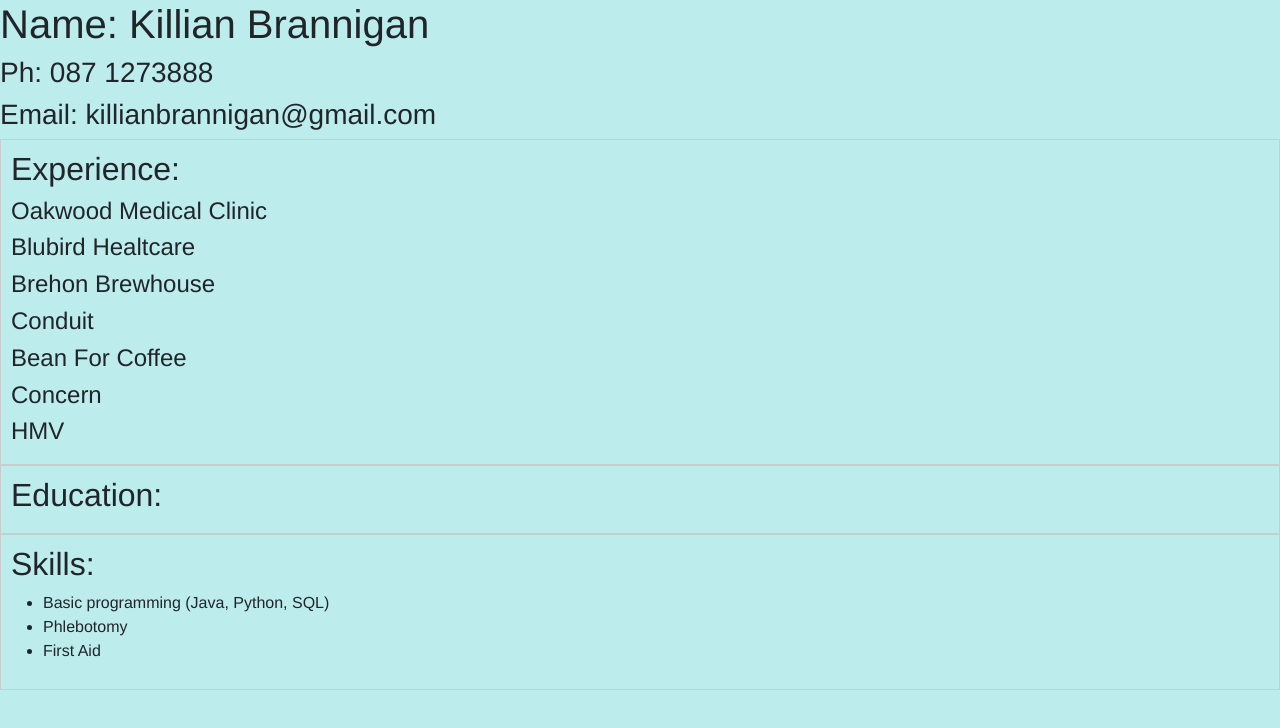
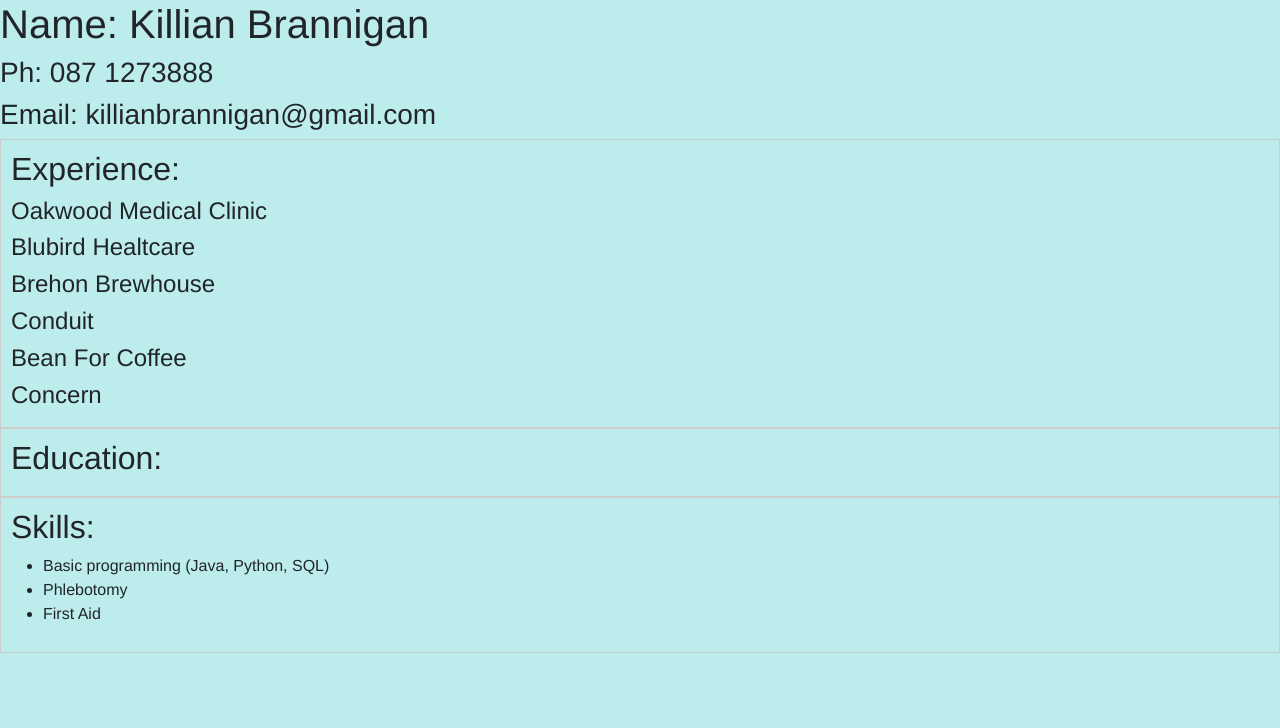
Before and after one commit to antainmhi/.github.io, a plain HTML site: page index.html in a window 1280 px wide. Drawn offline with nearby package versions, Linux system fonts and the light colour scheme.

Commit message:
Update index.html

```diff
--- a/index.html
+++ b/index.html
@@ -19,7 +19,7 @@
                 <h4>Conduit</h4>
                 <h4>Bean For Coffee</h4>
                 <h4>Concern</h4>
-                <h4>HMV</h4>
+
 
             </div>
 
```
